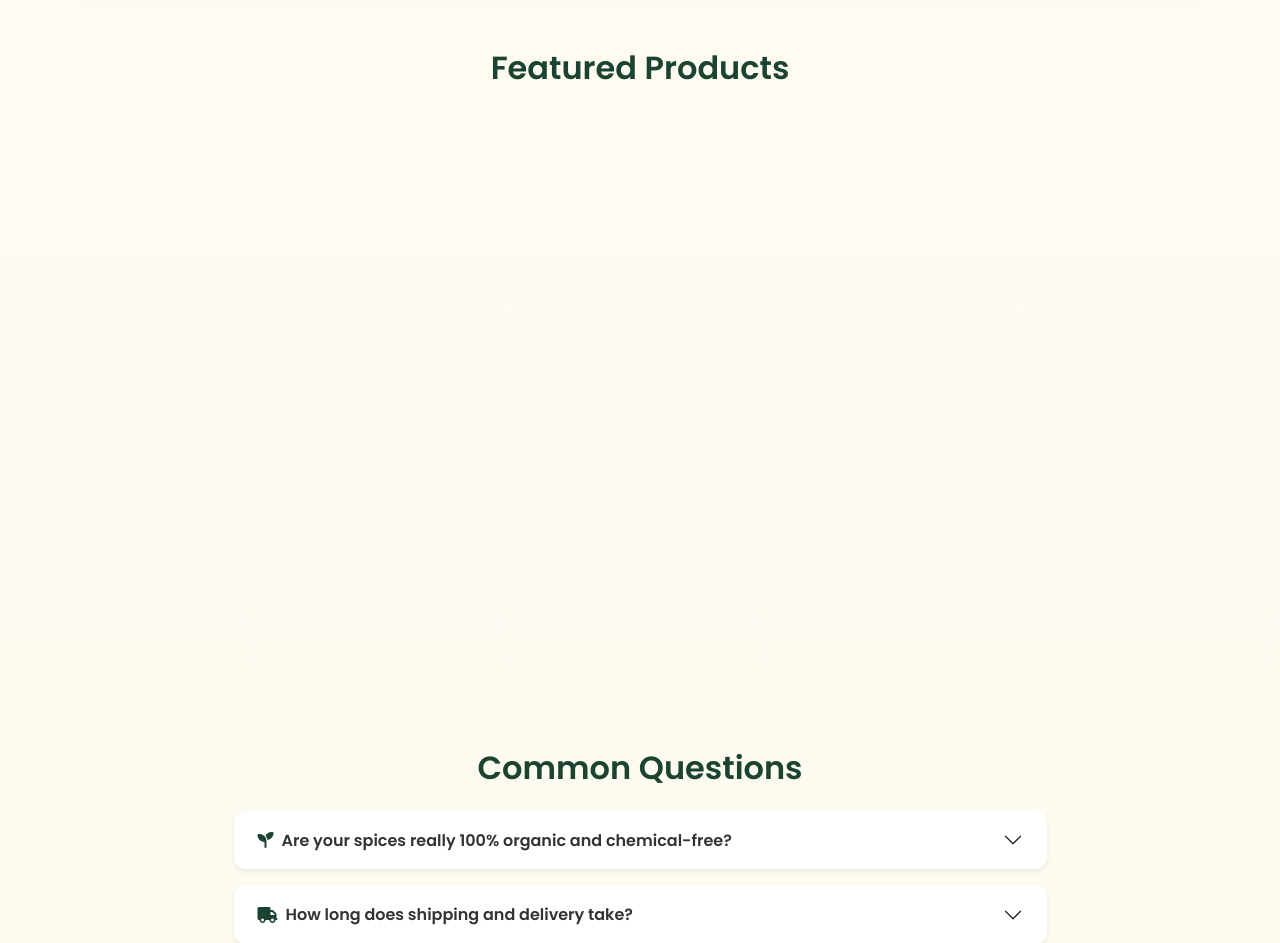
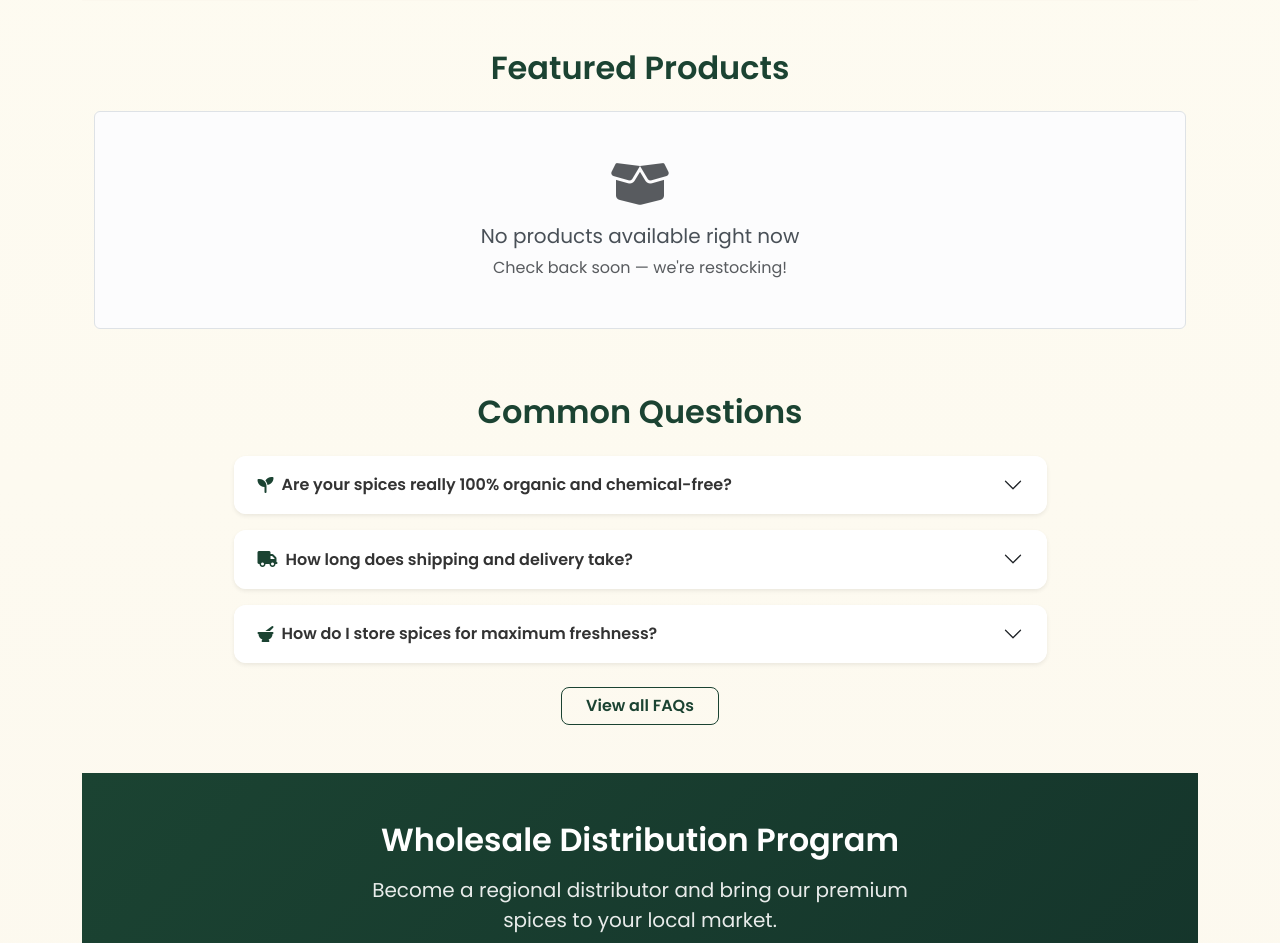
Before and after one commit to INDHeritage/HeritageSpices, a Flask app: page / in a window 1280 px wide. Shown: the part 1722-2665 px from the top of the page. Run offline with Flask 3, Linux system fonts and the light colour scheme; some libraries are stand-ins or nearby versions.

Commit message:
Replace Meesho/WhatsApp buttons with in-site Buy Now, show MOQ clearly
Homepage Featured Products previously linked out to Meesho or opened
a WhatsApp chat instead of using the site's own cart. Removed both;
each product now has a quantity selector + "Buy Now" button that adds
directly to the cart via the existing /cart/add endpoint (same flow
already used on the shop page), redirecting to login first if needed.

The backend already enforces a minimum order of 2 pouches per product
(add_to_cart in app.py) but never displayed that to the customer
before they tried to buy -- added a clear "Minimum order: 2 pouches"
note next to the price on both the homepage cards and the shop page.

Also replaced the homepage's hardcoded Meesho/WhatsApp fallback
(shown only when the product database is empty) with a plain
"check back soon" message, since it had no way to actually purchase
through the cart anyway.

Verified locally: no console errors on either page, MOQ text renders
correctly, and a real add-to-cart POST through Flask's test client
correctly saves a 2-quantity cart item.

```diff
--- a/templates/partials/products.html
+++ b/templates/partials/products.html
@@ -18,76 +18,34 @@
             </div>
             <div class="card-body d-flex flex-column p-4">
               <h5 class="card-title fw-bold text-dark mb-1">{{ product.name }}</h5>
-              <p class="fw-bold text-success mb-3 fs-5">₹{{ product.price }}</p>
+              <p class="fw-bold text-success mb-1 fs-5">₹{{ product.price }}</p>
+              <p class="text-muted mb-3" style="font-size: 0.75rem;"><i class="fas fa-info-circle me-1"></i>Minimum order: 2 pouches</p>
               <p class="card-text text-muted small mb-4" style="line-height: 1.6;">
                 {{ product.description | striptags | truncate(110) }}
               </p>
-              <div class="mt-auto d-flex flex-column gap-2">
-                {% if product.meesho_link %}
-                  <a href="{{ product.meesho_link }}" class="btn btn-outline-success btn-sm py-2 fw-semibold" target="_blank">
-                    🛒 Buy on Meesho
-                  </a>
-                {% endif %}
-                <a href="https://api.whatsapp.com/send?phone=918999449765&text=Hi%20Heritage%20Spices%2C%20I%20want%20to%20order%20{{ product.name | urlencode }}."
-                   class="btn btn-success btn-sm py-2 fw-semibold d-flex align-items-center justify-content-center gap-1.5"
-                   target="_blank">
-                  <i class="fab fa-whatsapp"></i>
-                  <span>Order on WhatsApp</span>
-                </a>
+              <div class="mt-auto">
+                <form class="d-flex gap-2" onsubmit="event.preventDefault(); featuredAddToCart({{ product.id }});">
+                  <input type="hidden" name="csrf_token" value="{{ csrf_token() }}">
+                  <input type="number" id="fp-qty-{{ product.id }}" class="form-control text-center bg-light border-0 w-25 rounded-3 fw-semibold text-dark" value="2" min="2" max="5">
+                  {% if product.stock is not none and product.stock <= 0 %}
+                    <button type="button" class="btn btn-secondary flex-grow-1 py-2 fw-semibold" disabled>Out of Stock</button>
+                  {% else %}
+                    <button type="submit" class="btn btn-success flex-grow-1 py-2 fw-semibold d-flex justify-content-center align-items-center gap-2" id="fp-btn-{{ product.id }}">
+                      <i class="fas fa-cart-plus"></i> Buy Now
+                    </button>
+                  {% endif %}
+                </form>
               </div>
             </div>
           </div>
         </div>
       {% endfor %}
     {% else %}
-      <!-- Fallback: Statically Hardcoded Garam Masalas if DB is empty -->
-      <!-- Garam Masala 50g -->
-      <div class="col-md-6 col-lg-4 mb-4 d-flex">
-        <div class="card product-card h-100 text-center w-100 d-flex flex-column">
-          <div class="product-image-container">
-            <img src="{{ url_for('static', filename='images/garam50.webp') }}" class="product-image" alt="Garam Masala 50g" loading="lazy" decoding="async">
-          </div>
-          <div class="card-body d-flex flex-column p-4">
-            <h5 class="card-title fw-bold text-dark mb-1">Organic Garam Masala – 50g</h5>
-            <p class="fw-bold text-success mb-3 fs-5">₹Offer</p>
-            <p class="card-text text-muted small mb-4" style="line-height: 1.6;">
-              Fresh, aromatic, and chemical-free – ideal for daily culinary use. Sourced from Kerala farms.
-            </p>
-            <div class="mt-auto d-flex flex-column gap-2">
-              <a href="https://www.meesho.com/s/p/98mug4?utm_source=s_cc" class="btn btn-outline-success btn-sm py-2 fw-semibold" target="_blank">Buy 50g</a>
-              <a href="https://api.whatsapp.com/send?phone=918999449765&text=Hi%20Heritage%20Spices%2C%20I%20want%20to%20order%20Organic%20Garam%20Masala%2050g."
-                 class="btn btn-success btn-sm py-2 fw-semibold d-flex align-items-center justify-content-center gap-1.5"
-                 target="_blank">
-                <i class="fab fa-whatsapp"></i>
-                <span>Order on WhatsApp</span>
-              </a>
-            </div>
-          </div>
-        </div>
-      </div>
-
-      <!-- Garam Masala 100g -->
-      <div class="col-md-6 col-lg-4 mb-4 d-flex">
-        <div class="card product-card h-100 text-center w-100 d-flex flex-column">
-          <div class="product-image-container">
-            <img src="{{ url_for('static', filename='images/garam100.webp') }}" class="product-image" alt="Garam Masala 100g" loading="lazy" decoding="async">
-          </div>
-          <div class="card-body d-flex flex-column p-4">
-            <h5 class="card-title fw-bold text-dark mb-1">Organic Garam Masala – 100g</h5>
-            <p class="fw-bold text-success mb-3 fs-5">₹Offer</p>
-            <p class="card-text text-muted small mb-4" style="line-height: 1.6;">
-              The same bold flavor in a larger pack. Perfect for families and cooking enthusiasts.
-            </p>
-            <div class="mt-auto d-flex flex-column gap-2">
-              <a href="https://www.meesho.com/s/p/98mxwl?utm_source=s_cc" class="btn btn-outline-success btn-sm py-2 fw-semibold" target="_blank">Buy 100g</a>
-              <a href="https://api.whatsapp.com/send?phone=918999449765&text=Hi%20Heritage%20Spices%2C%20I%20want%20to%20order%20Organic%20Garam%20Masala%20100g."
-                 class="btn btn-success btn-sm py-2 fw-semibold d-flex align-items-center justify-content-center gap-1.5"
-                 target="_blank">
-                <i class="fab fa-whatsapp"></i>
-                <span>Order on WhatsApp</span>
-              </a>
-            </div>
-          </div>
+      <div class="col-12">
+        <div class="alert alert-light border text-center py-5">
+          <i class="fas fa-box-open fa-3x mb-3 text-muted"></i>
+          <h5>No products available right now</h5>
+          <p class="text-muted mb-0">Check back soon — we're restocking!</p>
         </div>
       </div>
     {% endif %}
@@ -167,4 +125,69 @@ document.addEventListener('DOMContentLoaded', () => {
     });
   });
 });
+
+function featuredAddToCart(productId) {
+  const qtyInput = document.getElementById(`fp-qty-${productId}`);
+  let quantity = parseInt(qtyInput.value) || 2;
+
+  if (quantity > 5) {
+    alert("You can only add up to 5 pouches per product.");
+    quantity = 5;
+    qtyInput.value = 5;
+  }
+  if (quantity < 2) {
+    alert("Minimum order is 2 pouches.");
+    quantity = 2;
+    qtyInput.value = 2;
+  }
+
+  const btn = document.getElementById(`fp-btn-${productId}`);
+  const originalText = btn.innerHTML;
+  btn.innerHTML = '<span class="spinner-border spinner-border-sm" role="status" aria-hidden="true"></span> Adding...';
+  btn.disabled = true;
+
+  fetch('/cart/add', {
+    method: 'POST',
+    headers: {
+      'Content-Type': 'application/json',
+      'X-CSRFToken': btn.closest('form').querySelector('input[name="csrf_token"]').value
+    },
+    body: JSON.stringify({ product_id: productId, quantity: quantity })
+  })
+  .then(response => response.json())
+  .then(data => {
+    btn.innerHTML = originalText;
+    btn.disabled = false;
+
+    if (data.success) {
+      const badge = document.getElementById('cart-badge');
+      if (badge) {
+        badge.textContent = data.cart_count;
+        badge.classList.remove('d-none');
+        badge.classList.add('animate__animated', 'animate__bounceIn');
+        setTimeout(() => badge.classList.remove('animate__animated', 'animate__bounceIn'), 1000);
+      }
+
+      const alertBox = document.createElement('div');
+      alertBox.className = 'alert alert-success mt-2 py-1 px-2 small animate__animated animate__fadeIn text-center';
+      alertBox.innerHTML = '<i class="fas fa-check-circle"></i> Added to cart!';
+      btn.closest('form').parentElement.appendChild(alertBox);
+      setTimeout(() => {
+        alertBox.classList.replace('animate__fadeIn', 'animate__fadeOut');
+        setTimeout(() => alertBox.remove(), 500);
+      }, 2000);
+    } else {
+      if (data.error === 'Please login first') {
+        window.location.href = '/login';
+        return;
+      }
+      alert(data.error || 'Failed to add to cart');
+    }
+  })
+  .catch(() => {
+    btn.innerHTML = originalText;
+    btn.disabled = false;
+    alert('An error occurred. Please try again.');
+  });
+}
 </script>
--- a/templates/products.html
+++ b/templates/products.html
@@ -183,6 +183,7 @@
 
             <!-- E-commerce Action Button -->
             <div class="mt-auto pt-3 border-top border-light">
+              <p class="text-muted mb-2" style="font-size: 0.75rem;"><i class="fas fa-info-circle me-1"></i>Minimum order: 2 pouches (max 5)</p>
               <form class="add-to-cart-form d-flex gap-2" onsubmit="event.preventDefault(); addToCart({{ product.id }});">
                 <input type="hidden" name="csrf_token" value="{{ csrf_token() }}">
                 <input type="number" id="qty-{{ product.id }}" class="form-control text-center bg-light border-0 w-25 rounded-3 fw-semibold text-dark" value="2" min="2" max="5">
```
